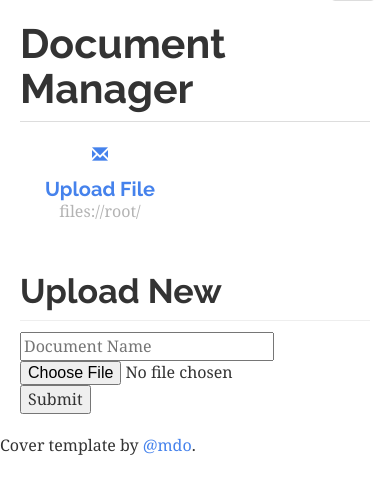
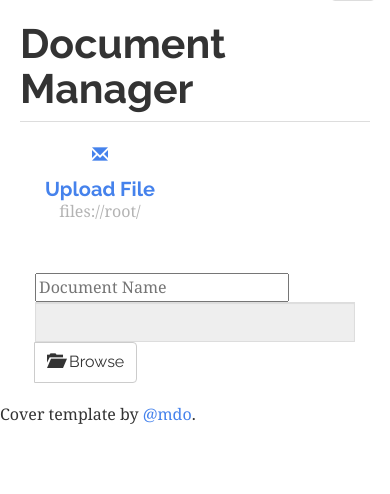
Before and after one commit to tay-bird/skybird, a Python web app: template templates/upload.html in a window 390 px wide. Shown: the part 49-543 px from the top of the page. Run offline with Jinja, Linux system fonts and the light colour scheme; the template is opened without the code that fills it, so the values that code supplies are empty; some libraries are stand-ins or nearby versions.

Commit message:
Updating upload interface

```diff
--- /dev/null
+++ b/static/js/upload.js
@@ -0,0 +1,50 @@
+$(document).on('click', '#close-preview', function(){
+    $('.image-preview').popover('hide');
+    // Hover befor close the preview
+    $('.image-preview').hover(
+        function () {
+           $('.image-preview').popover('show');
+        },
+         function () {
+           $('.image-preview').popover('hide');
+        }
+    );
+});
+
+$(function() {
+    // Create the close button
+    var closebtn = $('<button/>', {
+        type:"button",
+        text: 'x',
+        id: 'close-preview',
+        style: 'font-size: initial;',
+    });
+    closebtn.attr("class","close pull-right");
+    // Set the popover default content
+    $('.image-preview').popover({
+        trigger:'manual',
+        html:true,
+        title: "<strong>Preview</strong>"+$(closebtn)[0].outerHTML,
+        content: "There's no image",
+        placement:'bottom'
+    });
+    // Create the preview image
+    $(".image-preview-input input:file").change(function (){
+        var img = $('<img/>', {
+            id: 'dynamic',
+            width:250,
+            height:200
+        });
+        var file = this.files[0];
+        var reader = new FileReader();
+        // Set preview image into the popover data-content
+        reader.onload = function (e) {
+            $(".image-preview-input-title").text("Change");
+            $(".image-preview-clear").show();
+            $(".image-preview-filename").val(file.name);
+            img.attr('src', e.target.result);
+            $(".image-preview").attr("data-content",$(img)[0].outerHTML).popover("show");
+        }
+        reader.readAsDataURL(file);
+    });
+});
--- a/templates/dash_base.html
+++ b/templates/dash_base.html
@@ -1,6 +1,7 @@
 <!DOCTYPE html>
 <html lang="en">
     <head>
+        {% block html_head %}
             <meta charset="utf-8">
             <meta name="viewport" content="width=device-width, initial-scale=1">
             <link rel="icon" href="/static/favicon.ico">
@@ -12,6 +13,7 @@
 
             <!-- Custom styles for this template -->
             <link href="static/css/dashboard.css" rel="stylesheet">
+        {% endblock %}
     </head>
 
     <body>
--- a/templates/upload.html
+++ b/templates/upload.html
@@ -22,6 +22,31 @@
 
 {% block header %}Document Manager{% endblock %}
 
+{% block html_head %}
+    {{ super() }}
+    <style type="text/css">
+        .container{ margin-top:20px; }
+        .image-preview-input {
+            position: relative;
+            overflow: hidden;
+            margin: 0px;
+            color: #333;
+            background-color: #fff;
+            border-color: #ccc; }
+        .image-preview-input input[type=file] {
+            position: absolute;
+            top: 0;
+            right: 0;
+            margin: 0;
+            padding: 0;
+            font-size: 20px;
+            cursor: pointer;
+            opacity: 0;
+            filter: alpha(opacity=0); }
+        .image-preview-input-title { margin-left:2px; }
+    </style>
+{% endblock %}
+
 {% block body %}
 
     <!-- Shortcuts -->
@@ -35,13 +60,35 @@
         </div>
     </div>
 
-    <!-- Upload -->
-    <h2 class="sub-header">Upload New</h2>
-        <form method=POST enctype=multipart/form-data action="{{ url_for('docs') }}">
-            <input type="text" name="name" placeholder="Document Name" />
-            <input type="file" name="file" size="chars" />
-            <input type="submit" name="submit" value="Submit" />
-        </form>
+    <!-- Uploader by iosdsv -->
+    <div class="container">
+        <div class="row">
+            <div class="col-xs-12 col-md-6 col-md-offset-3 col-sm-8 col-sm-offset-2">
+                <!-- image-preview-filename input [CUT FROM HERE]-->
+                <div class="input-group image-preview">
+                    <form method=POST enctype=multipart/form-data action="{{ url_for('upload') }}">
+                        <input type="text" name="name" placeholder="Document Name" />
+                        <input type="text" class="form-control image-preview-filename" disabled="disabled"> <!-- don't give a name === doesn't send on POST/GET -->
+                        <span class="input-group-btn">
+                            <!-- image-preview-clear button -->
+                            <button type="submit" name="submit" value="submit" class="btn btn-default image-preview-clear" style="display:none;">
+                                <span class="glyphicon glyphicon-cloud-upload"></span> Upload
+                            </button>
+                            <!-- image-preview-input -->
+                            <div class="btn btn-default image-preview-input">
+                                <span class="glyphicon glyphicon-folder-open"></span>
+                                <span class="image-preview-input-title">Browse</span>
+                                <input type="file" name="file" size="chars" /> <!-- rename it -->
+                            </div>
+                        </span>
+                    </form>
+                </div><!-- /input-group image-preview [TO HERE]-->
+            </div>
+        </div>
     </div>
+    <!-- End uploader -->
+
+    <script src="//code.jquery.com/jquery-1.10.2.min.js"></script>
+    <script src="static/js/upload.js"></script>
 
 {% endblock %}
```
Also changed, not shown: templates/docs.html (+15 -22 lines), views/docs.py (+12 -4 lines). Lines whose indentation alone changed are shown as unchanged.
